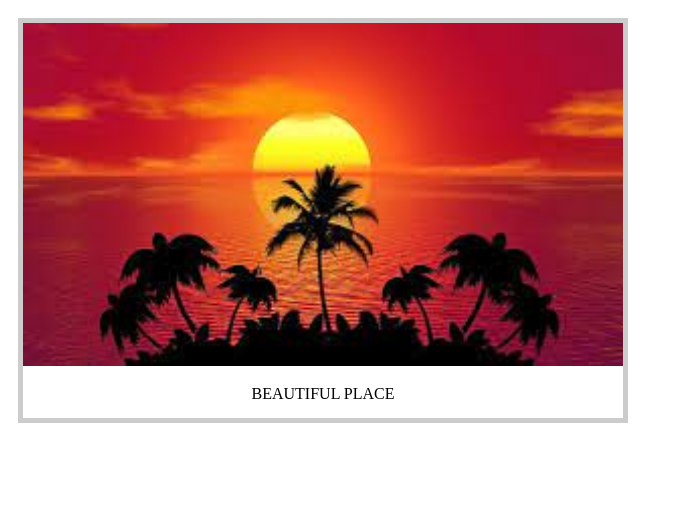
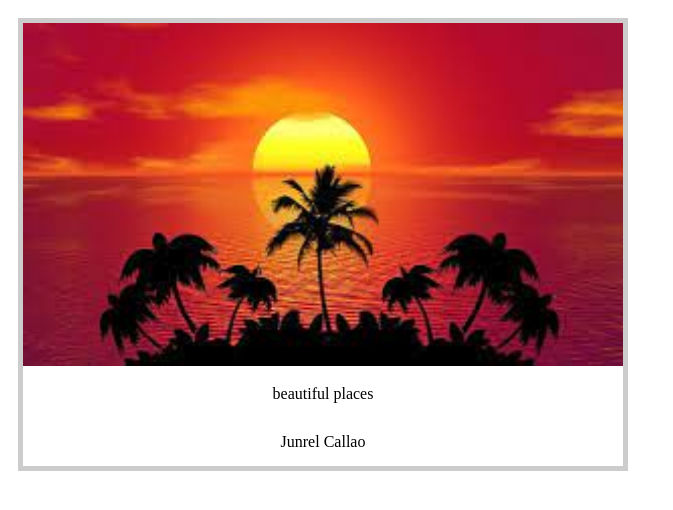
Before and after one commit to junrelcallao/junrel, a plain HTML site: page index.html in a window 1280 px wide. Shown: the whole page, without its empty margins (0-673 px from the left). Drawn offline with Linux system fonts and the light colour scheme.

Commit message:
Update index.html

```diff
--- a/index.html
+++ b/index.html
@@ -30,7 +30,8 @@ div.desc {
   <a target="_blank" href="images/sun.jpg">
     <img src="images/sun.jpg" alt="Cinque Terre" width="900" height="1000">
   </a>
-  <div class="desc">BEAUTIFUL PLACE</div>
+  <div class="desc">beautiful places</div>
+  <div class="desc">Junrel Callao</div>
 </div>
 
 
```
